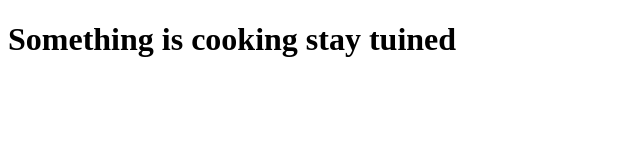
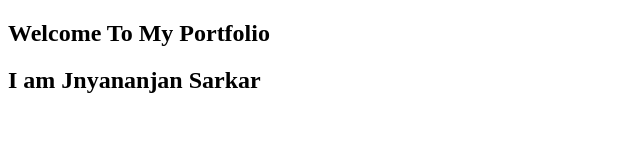
Before and after one commit to Jnyananjan/Portfolio, a plain HTML site: page index.html in a window 1280 px wide. Shown: the whole page, without its empty margins (0-640 px from the left). Drawn offline with Linux system fonts and the light colour scheme.

Commit message:
Update index.html

```diff
--- a/index.html
+++ b/index.html
@@ -1,10 +1,13 @@
 <!DOCTYPE html>
 <html lamg="en">
  <head>
-  <title> Something is cooking</title>
+  <title>Portfolio</title>
   <meta charset="UTF-8">
  <head>
  <body>
-  <h1> Something is cooking stay tuined </h1>
+  <section>
+  <h2> Welcome To My Portfolio</h2>
+  <h2> I am Jnyananjan Sarkar</h2>
+  </section>
  </body>
 </html>
```
